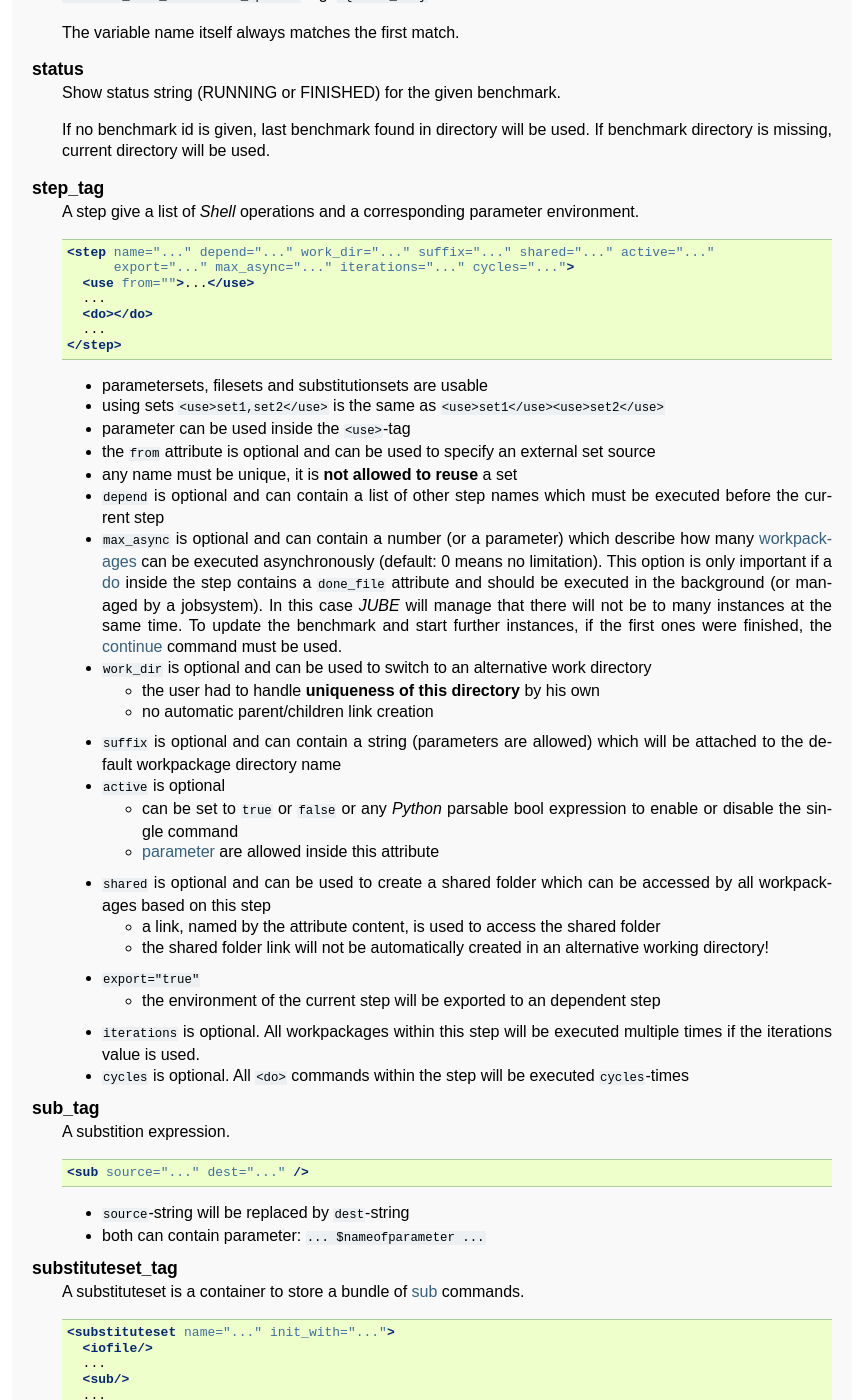
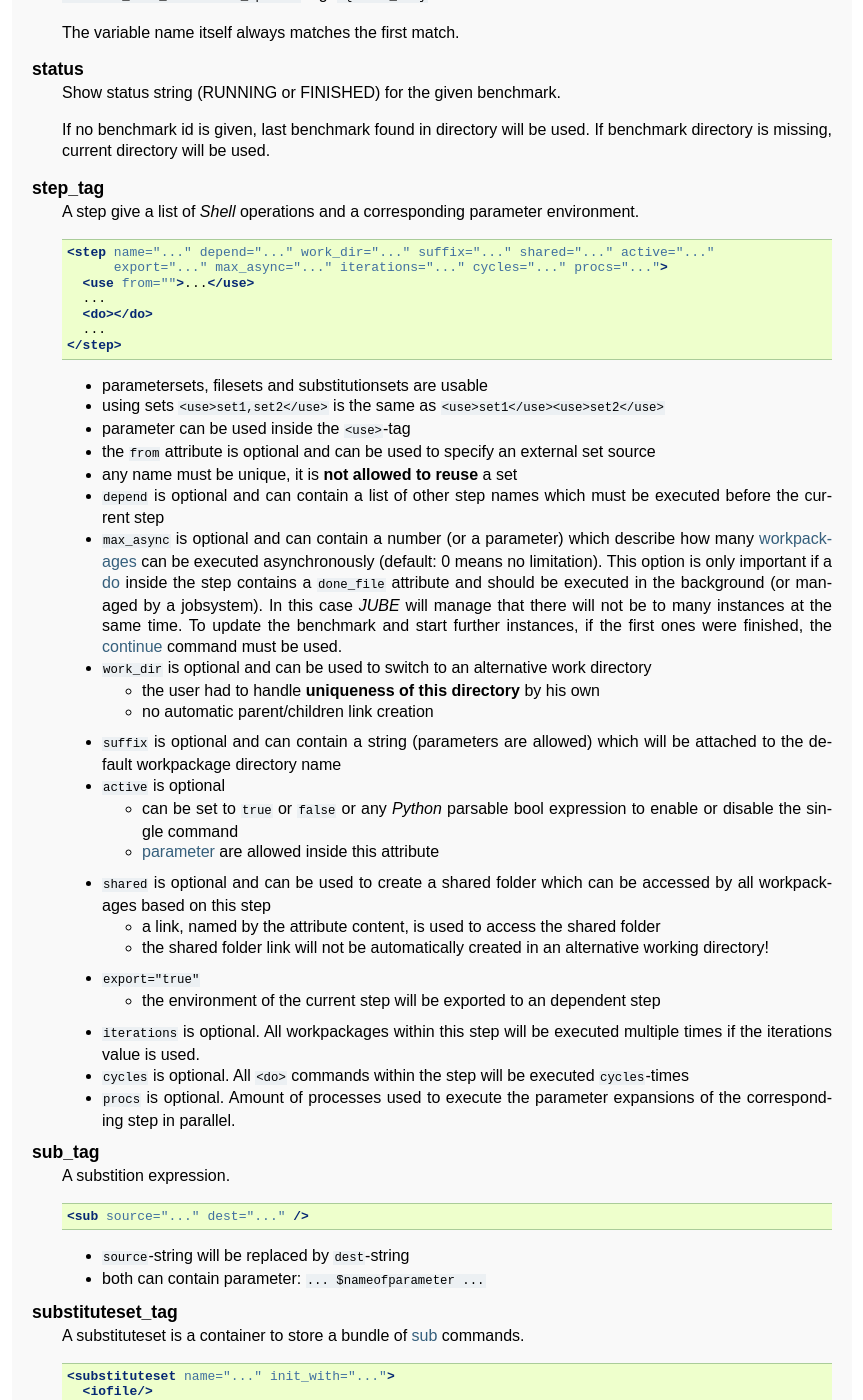
Before and after one commit to FZJ-JSC/JUBE, a Sphinx documentation site: the page built from docs/glossar.rst, in a window 1280 px wide and 1400 px high, scrolled down 12177 px. Shown: the whole window, without its empty margins (218-1081 px from the left). Built offline with Sphinx 7.4.7, drawn with Linux system fonts in a browser that asks for light colours.

Commit message:
add optional procs argument to step_tag

```diff
--- a/docs/glossar.rst
+++ b/docs/glossar.rst
@@ -451,7 +451,7 @@ Glossary
      .. code-block:: xml
 
         <step name="..." depend="..." work_dir="..." suffix="..." shared="..." active="..."
-              export="..." max_async="..." iterations="..." cycles="...">
+              export="..." max_async="..." iterations="..." cycles="..." procs="...">
           <use from="">...</use>
           ...
           <do></do>
@@ -490,6 +490,7 @@ Glossary
 
      * ``iterations`` is optional. All workpackages within this step will be executed multiple times if the iterations value is used.
      * ``cycles`` is optional. All ``<do>`` commands within the step will be executed ``cycles``-times
+     * ``procs`` is optional. Amount of processes used to execute the parameter expansions of the corresponding step in parallel.
 
    do_tag
      A do contain a executable *Shell* operation.
```
